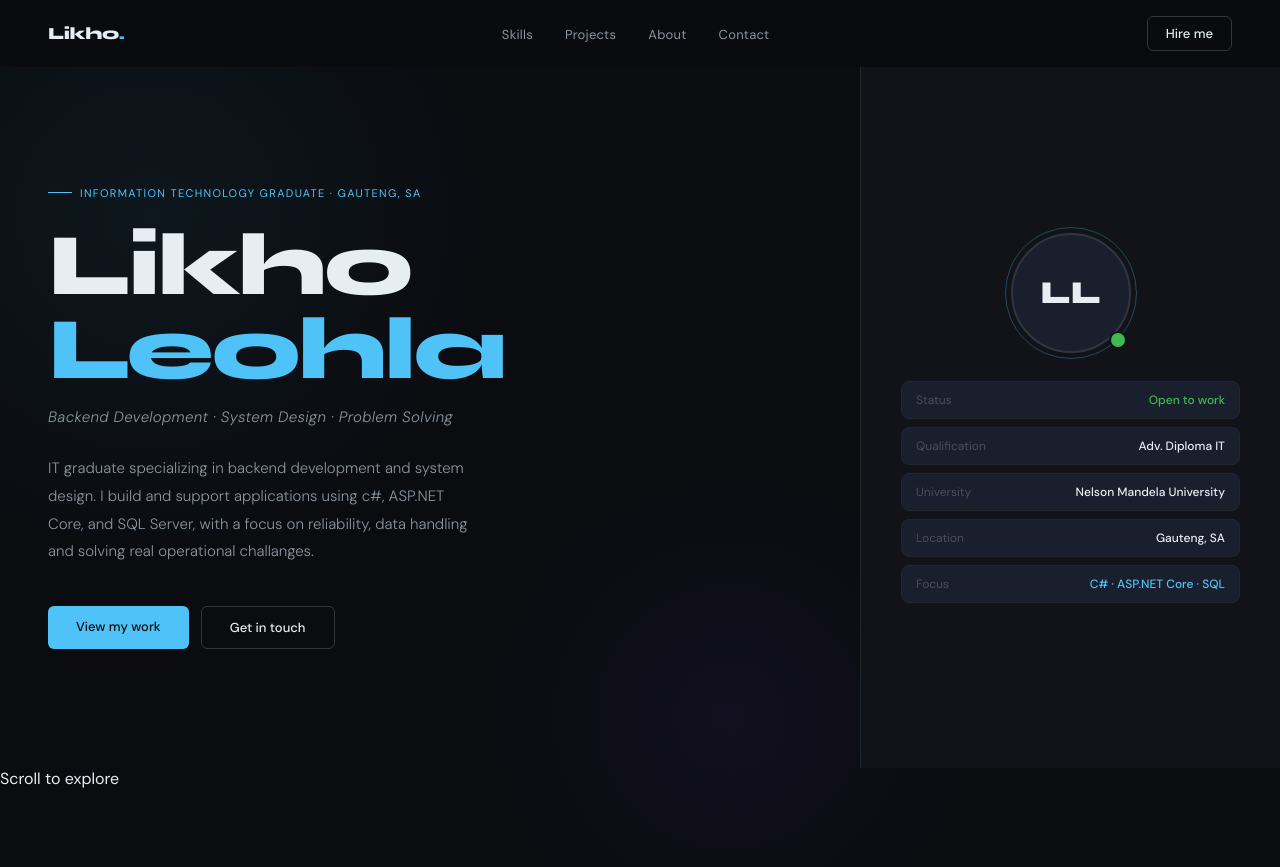
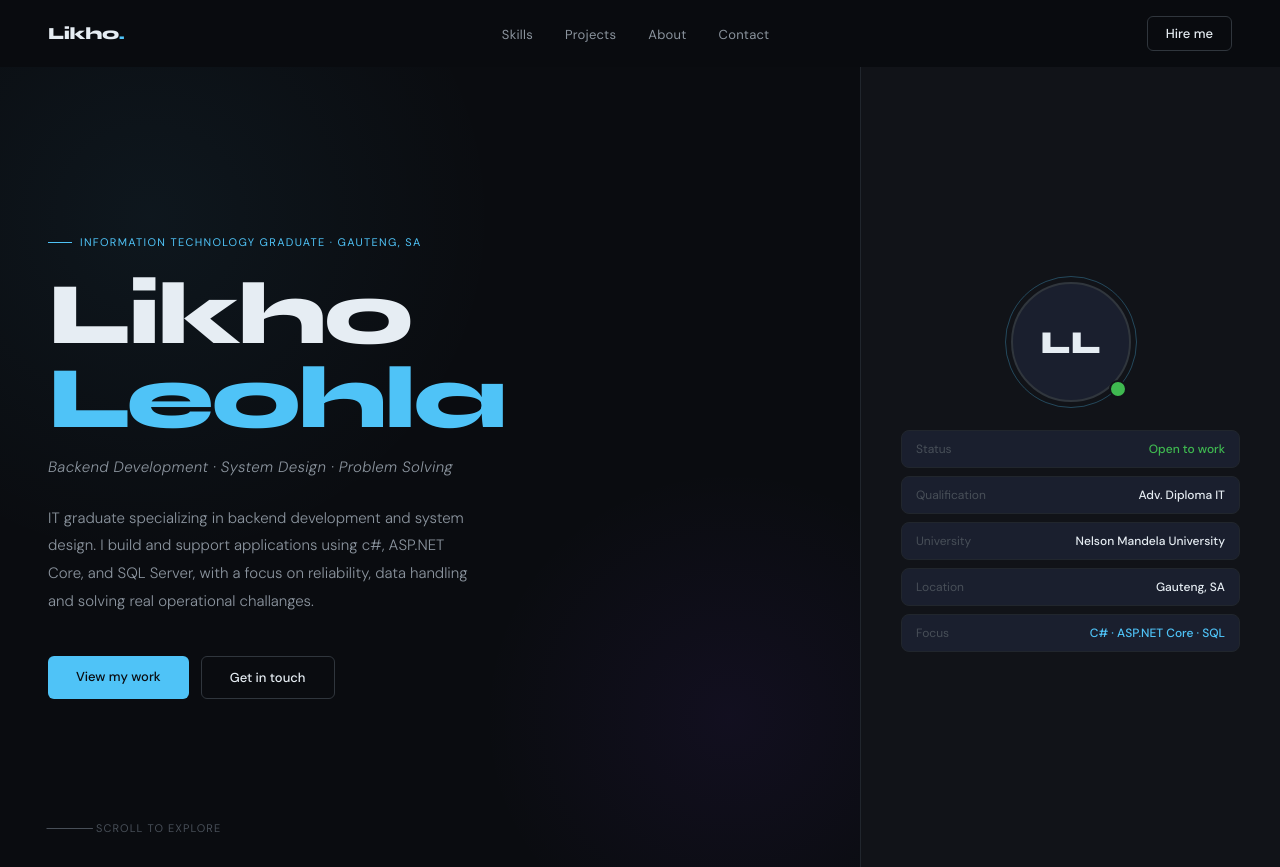
Before and after one commit to Likho-Leo/portfolio, a React (Vite) app: page / in a window 1280 px wide. Built offline with nearby package versions, Linux system fonts and the light colour scheme.

Commit message:
Style scroll indicator

```diff
--- a/src/index.css
+++ b/src/index.css
@@ -301,3 +301,30 @@ nav{
 .info-val {color: var(--text-primary); font-weight: 500;}
 .info-val.green {color: var(--accent-green);}
 .info-val.accent {color: var(--accent);}
+
+/*SCROLL INDICATOR*/
+.scroll-hint {
+  position:absolute;
+  bottom: 32px;
+  left: 48px;
+  display: flex;
+  align-items: center;
+  gap: 8px;
+  font-size: 11px;
+  color: var(--text-muted);
+  letter-spacing: 0.1em;
+  text-transform: uppercase;
+  z-index: 1;
+}
+
+.scroll-line {
+  width: 40px;
+  height:1px;
+  background: var(--text-muted);
+  animation: scrollPulse 2s ease-in-out infinite;
+}
+
+@keyframes scrollPulse {
+  0%, 10% {opacity: 0.3; transform: scaleX(1);}
+  50% {opacity: 1; transform: scaleX(1.3); transform-origin: left;}
+}
```
